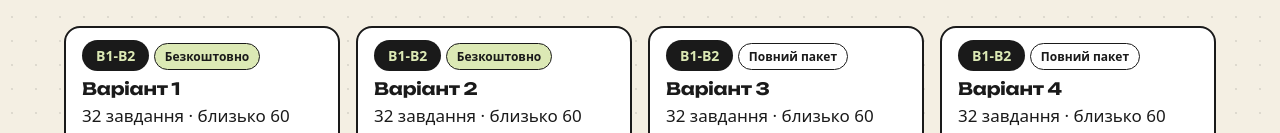
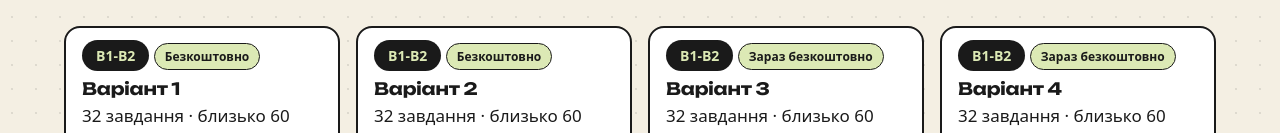
Before and after one commit to mariyavalyanskaya95-create/murly-saas, a Next.js app: page /nmt/mock in a window 1280 px wide. Shown: the part 567-700 px from the top of the page. Built offline with nearby package versions, Linux system fonts and the light colour scheme; no server answers; a web font is replaced by a local one.

Commit message:
Mock list: free for now [skip ci]

```diff
--- a/app/(marketing)/nmt/mock/page.tsx
+++ b/app/(marketing)/nmt/mock/page.tsx
@@ -1,4 +1,5 @@
 import Link from 'next/link';
+import { alt } from '@/lib/seo';
 import type { Metadata } from 'next';
 import Icon from '@/components/Icon';
 import Stickers from '@/components/Stickers';
@@ -6,6 +7,7 @@ import SiteNav from '@/components/SiteNav';
 import SiteFooter from '@/components/SiteFooter';
 import Kit from '@/components/Kit';
 import { MOCKS, SOON, FREE } from '@/lib/mock';
+import { PAID_ENABLED } from '@/lib/plans';
 import { tr } from '@/lib/i18n-server';
 
 export function generateMetadata(): Metadata {
@@ -13,7 +15,7 @@ export function generateMetadata(): Metadata {
   return {
     title: t({ uk: 'Пробний НМТ з англійської з поясненнями', ru: 'Пробный НМТ по английскому с объяснениями', en: 'NMT English mock test with explanations' }),
     description: t({ uk: '32 завдання у форматі НМТ-2026: оголошення, читання, пропуски. Біля кожної відповіді кнопка «Чому так?».', ru: '32 задания в формате НМТ-2026: объявления, чтение, пропуски. Возле каждого ответа кнопка «Почему так?».', en: '32 questions in the NMT 2026 format: notices, reading, gap fills. Every answer has a «Why?» button.' }),
-    alternates: { canonical: '/nmt/mock' },
+    alternates: alt('/nmt/mock'),
   };
 }
 
@@ -34,7 +36,7 @@ export default function MockListPage() {
         <div className="mu-container mk-vars">
           {MOCKS.map((m) => (
             <Link key={m.id} href={`/nmt/mock/${m.id}`} className="mk-card" style={{ textDecoration: 'none', color: 'inherit' }}>
-              <span className="mk-task__tag">{m.level}</span>{' '}<span className={`mk-free ${FREE.includes(m.id) ? 'is-free' : ''}`}>{FREE.includes(m.id) ? t({ uk: 'Безкоштовно', ru: 'Бесплатно', en: 'Free' }) : t({ uk: 'Повний пакет', ru: 'Полный пакет', en: 'Full pack' })}</span>
+              <span className="mk-task__tag">{m.level}</span>{' '}<span className={`mk-free ${FREE.includes(m.id) || !PAID_ENABLED ? 'is-free' : ''}`}>{FREE.includes(m.id) ? t({ uk: 'Безкоштовно', ru: 'Бесплатно', en: 'Free' }) : PAID_ENABLED ? t({ uk: 'Повний пакет', ru: 'Полный пакет', en: 'Full pack' }) : t({ uk: 'Зараз безкоштовно', ru: 'Сейчас бесплатно', en: 'Free for now' })}</span>
               <h3 style={{ margin: '10px 0 6px' }}>{t({ uk: `Варіант ${m.id}`, ru: `Вариант ${m.id}`, en: `Test ${m.id}` })}</h3>
               <p className="muted">{t({ uk: '32 завдання · близько 60 хвилин', ru: '32 задания · около 60 минут', en: '32 questions · about 60 minutes' })}</p>
               <span className="mu-btn mu-btn--lime">{t({ uk: 'Почати', ru: 'Начать', en: 'Start' })}<span className="mu-btn__arrow"><Icon id="e-arrow" /></span></span>
```
